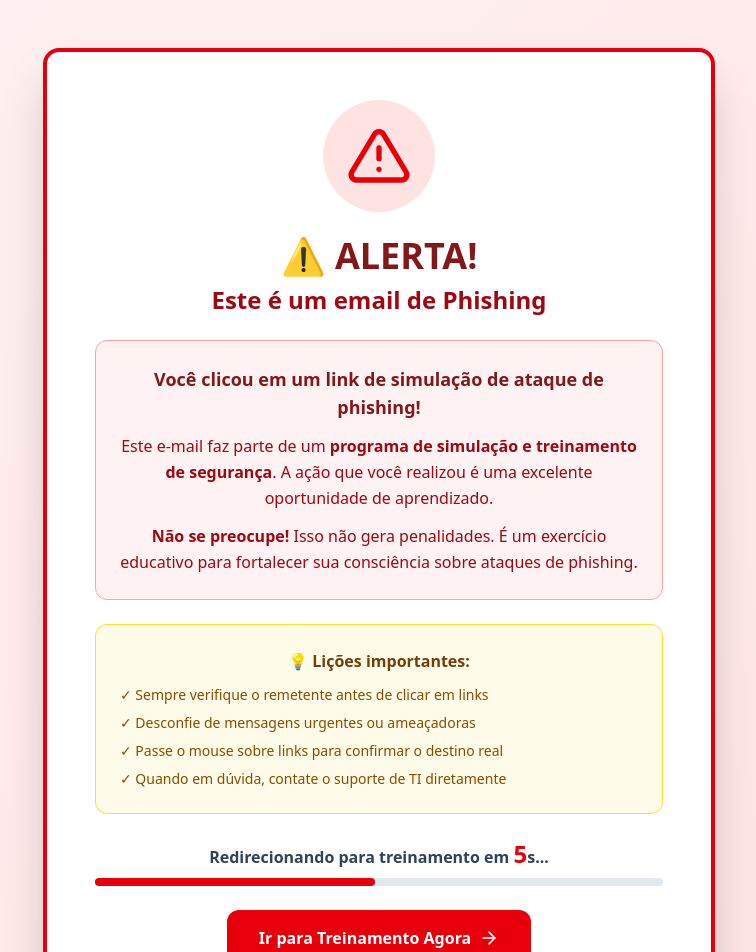
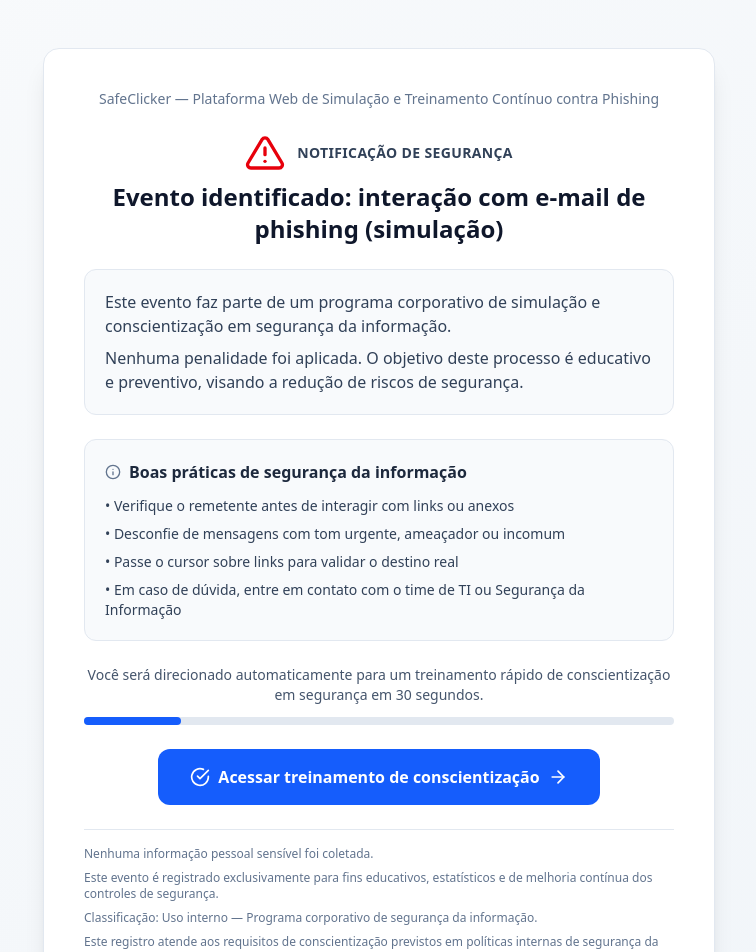
Before and after one commit to Alex-Medeir0s/safeclicker, a Next.js app in the folder frontend/: page /click-alert in a window 1280 px wide. Shown: the top 952 px of the page, without its empty margins (261-1017 px from the left). Built offline with nearby package versions, Linux system fonts and the light colour scheme.

Commit message:
feat: atualizar alerta de phishing com informações educativas e melhorias na interface

```diff
--- a/frontend/src/app/click-alert/page.tsx
+++ b/frontend/src/app/click-alert/page.tsx
@@ -2,13 +2,22 @@
 
 import { useSearchParams } from 'next/navigation';
 import { useEffect, useState } from 'react';
-import { FiAlertTriangle, FiArrowRight } from 'react-icons/fi';
+import { FiAlertTriangle, FiArrowRight, FiCheckCircle, FiInfo } from 'react-icons/fi';
 
 export default function ClickAlert() {
   const searchParams = useSearchParams();
   const token = searchParams.get('token');
-  const [countdown, setCountdown] = useState(10);
+  const [countdown, setCountdown] = useState(30);
   const [redirect, setRedirect] = useState(false);
+  const eventId = token || 'Token não disponível';
+  const eventTimestamp = new Date().toLocaleString('pt-BR', {
+    year: 'numeric',
+    month: '2-digit',
+    day: '2-digit',
+    hour: '2-digit',
+    minute: '2-digit',
+    second: '2-digit',
+  });
 
   useEffect(() => {
     const timer = setInterval(() => {
@@ -32,75 +41,92 @@ export default function ClickAlert() {
   }, [redirect, token]);
 
   return (
-    <div className="min-h-screen bg-gradient-to-br from-red-50 to-red-100 flex items-center justify-center px-6 py-12">
-      <div className="max-w-2xl mx-auto">
-        <div className="bg-white border-4 border-red-600 rounded-2xl shadow-2xl p-12 space-y-6 text-center">
-
-          {/* Ícone de alerta */}
-          <div className="flex justify-center">
-            <div className="bg-red-100 p-6 rounded-full">
-              <FiAlertTriangle className="w-16 h-16 text-red-600" />
-            </div>
-          </div>
-
-          {/* Título */}
-          <div className="space-y-2">
-            <h1 className="text-4xl font-bold text-red-900">⚠️ ALERTA!</h1>
-            <h2 className="text-2xl font-semibold text-red-800">Este é um email de Phishing</h2>
-          </div>
-
-          {/* Mensagem */}
-          <div className="bg-red-50 border border-red-300 rounded-xl p-6 space-y-3">
-            <p className="text-red-900 font-semibold text-lg">
-              Você clicou em um link de simulação de ataque de phishing!
-            </p>
-            <p className="text-red-800 leading-relaxed">
-              Este e-mail faz parte de um <strong>programa de simulação e treinamento de segurança</strong>.
-              A ação que você realizou é uma excelente oportunidade de aprendizado.
-            </p>
-            <p className="text-red-800 leading-relaxed">
-              <strong>Não se preocupe!</strong> Isso não gera penalidades. É um exercício educativo para
-              fortalecer sua consciência sobre ataques de phishing.
+    <div className="min-h-screen bg-gradient-to-br from-slate-50 to-slate-100 flex items-center justify-center px-6 py-12">
+      <div className="max-w-2xl mx-auto w-full">
+        <div className="bg-white border border-slate-200 rounded-2xl shadow-xl p-10 space-y-6">
+          {/* Identidade */}
+          <div className="text-center">
+            <p className="text-sm text-slate-500">
+              SafeClicker — Plataforma Web de Simulação e Treinamento Contínuo contra Phishing
             </p>
           </div>
 
-          {/* O que você pode aprender */}
-          <div className="bg-yellow-50 border border-yellow-300 rounded-xl p-6 space-y-3">
-            <p className="font-semibold text-yellow-900">💡 Lições importantes:</p>
-            <ul className="text-sm text-yellow-800 space-y-2 text-left">
-              <li>✓ Sempre verifique o remetente antes de clicar em links</li>
-              <li>✓ Desconfie de mensagens urgentes ou ameaçadoras</li>
-              <li>✓ Passe o mouse sobre links para confirmar o destino real</li>
-              <li>✓ Quando em dúvida, contate o suporte de TI diretamente</li>
+          {/* Bloco 1 — Confirmação */}
+          <div className="text-center space-y-2">
+            <div className="flex items-center justify-center gap-3">
+              <FiAlertTriangle className="w-10 h-10 text-red-600" />
+              <span className="text-slate-700 font-semibold tracking-wide text-sm uppercase">
+                Notificação de Segurança
+              </span>
+            </div>
+            <h1 className="text-2xl font-semibold text-slate-900">
+              Evento identificado: interação com e-mail de phishing (simulação)
+            </h1>
+          </div>
+
+          {/* Bloco 2 — Contexto educativo */}
+          <div className="bg-slate-50 border border-slate-200 rounded-xl p-5 space-y-2">
+            <p className="text-slate-700">
+              Este evento faz parte de um programa corporativo de simulação e conscientização em
+              segurança da informação.
+            </p>
+            <p className="text-slate-700">
+              Nenhuma penalidade foi aplicada. O objetivo deste processo é educativo e preventivo,
+              visando a redução de riscos de segurança.
+            </p>
+          </div>
+
+          {/* Bloco 3 — Lições aprendidas */}
+          <div className="bg-slate-50 border border-slate-200 rounded-xl p-5 space-y-3">
+            <p className="font-semibold text-slate-800 flex items-center gap-2">
+              <FiInfo className="w-4 h-4 text-slate-500" /> Boas práticas de segurança da informação
+            </p>
+            <ul className="text-sm text-slate-700 space-y-2">
+              <li>• Verifique o remetente antes de interagir com links ou anexos</li>
+              <li>• Desconfie de mensagens com tom urgente, ameaçador ou incomum</li>
+              <li>• Passe o cursor sobre links para validar o destino real</li>
+              <li>• Em caso de dúvida, entre em contato com o time de TI ou Segurança da Informação</li>
             </ul>
           </div>
 
-          {/* Contagem regressiva */}
-          <div className="space-y-2">
-            <p className="text-slate-700 font-semibold">
-              Redirecionando para treinamento em <span className="text-red-600 text-2xl font-bold">{countdown}</span>s...
+          {/* Bloco 4 — Próxima ação */}
+          <div className="space-y-3 text-center">
+            <p className="text-slate-600 text-sm">
+              Você será direcionado automaticamente para um treinamento rápido de conscientização
+              em segurança em 30 segundos.
             </p>
             <div className="w-full bg-slate-200 rounded-full h-2">
               <div
-                className="bg-red-600 h-2 rounded-full transition-all duration-1000"
-                style={{ width: `${((10 - countdown) / 10) * 100}%` }}
+                className="bg-blue-600 h-2 rounded-full transition-all duration-1000"
+                style={{ width: `${((30 - countdown) / 30) * 100}%` }}
               ></div>
             </div>
           </div>
 
-          {/* Botão manual */}
+          {/* CTA */}
+          <div className="text-center">
             <a
               href={token ? `/phishing-training?token=${token}` : '/phishing-training'}
-            className="inline-flex items-center justify-center gap-2 px-8 py-4 bg-red-600 text-white font-bold rounded-xl hover:bg-red-700 transition-all duration-300 hover:shadow-lg"
+              className="inline-flex items-center justify-center gap-2 px-8 py-4 bg-blue-600 text-white font-semibold rounded-xl hover:bg-blue-700 transition-all duration-300 hover:shadow-lg"
             >
-            <span>Ir para Treinamento Agora</span>
+              <FiCheckCircle className="w-5 h-5" />
+              <span>Acessar treinamento de conscientização</span>
               <FiArrowRight className="w-5 h-5" />
             </a>
+          </div>
 
-          {/* Rodapé */}
-          <p className="text-xs text-slate-500 border-t border-slate-200 pt-4">
-            Este exercício de simulação é parte do programa de segurança da informação.
+          {/* Microcopy de confiança */}
+          <div className="text-xs text-slate-500 border-t border-slate-200 pt-4 space-y-2">
+            <p>Nenhuma informação pessoal sensível foi coletada.</p>
+            <p>
+              Este evento é registrado exclusivamente para fins educativos, estatísticos e de melhoria
+              contínua dos controles de segurança.
             </p>
+            <p>Classificação: Uso interno — Programa corporativo de segurança da informação.</p>
+            <p>Este registro atende aos requisitos de conscientização previstos em políticas internas de segurança da informação.</p>
+            <p>Identificador do evento: {eventId}</p>
+            <p>Data e hora: {eventTimestamp} (UTC-3)</p>
+          </div>
         </div>
       </div>
     </div>
```
Lines whose indentation alone changed are shown as unchanged.
